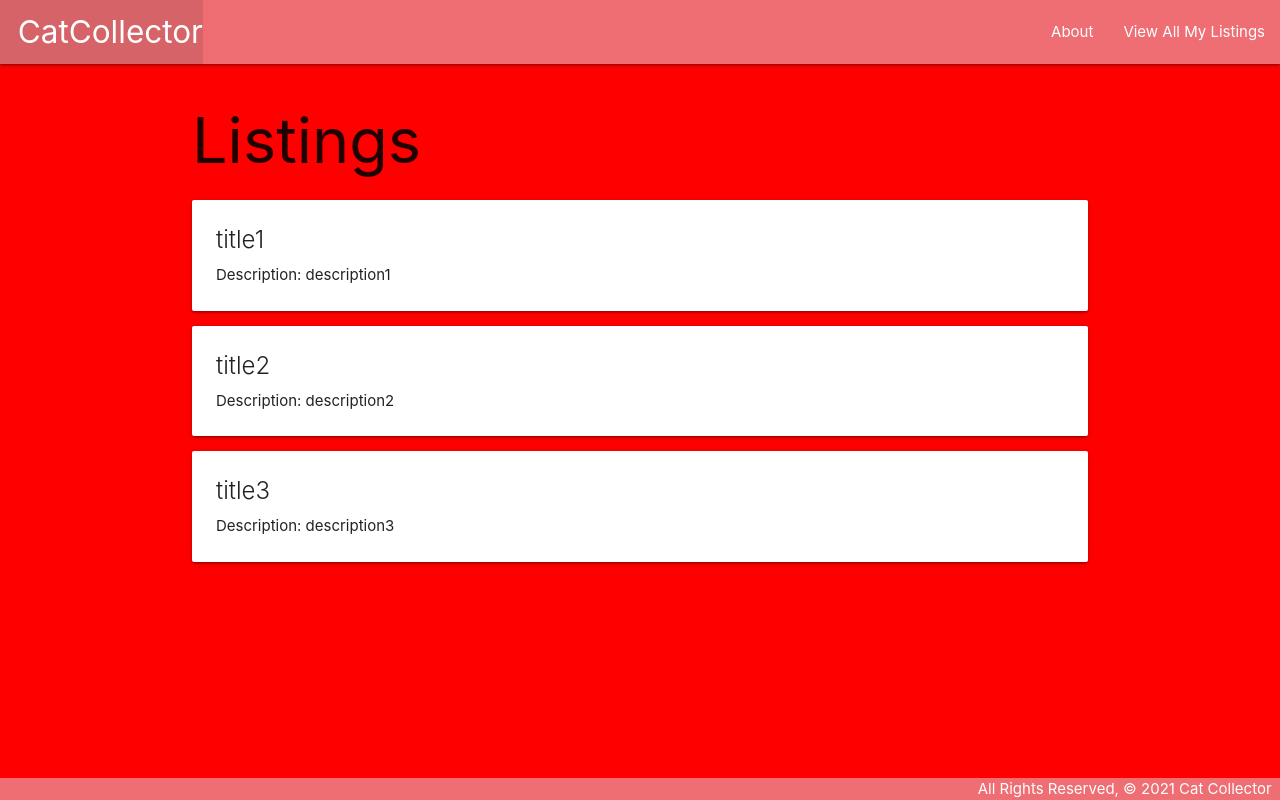
After one commit to mzecic/rendezvous, a Django app: page /listings/ in a window 1280 px wide. The commit adds this page. Run offline with Django 4.2, Linux system fonts and the light colour scheme.

Commit message:
add listing index page

```diff
--- a/main_app/templates/base.html
+++ b/main_app/templates/base.html
@@ -19,6 +19,7 @@
         </ul>
         <ul class="right">
           <li><a href="/about">About</a></li>
+          <li><a href="/listings">View All My Listings</a></li>
         </ul>
       </div>
     </nav>
--- /dev/null
+++ b/main_app/templates/listings/index.html
@@ -0,0 +1,15 @@
+{% extends 'base.html' %}
+{% block content %}
+
+<h1>Listings</h1>
+
+{% for listing in listings %}
+  <div class="card">
+    <div class="card-content">
+      <span class="card-title">{{ listing.title }}</span>
+      <p>Description: {{ listing.description }}</p>
+    </div>
+  </div>
+{% endfor %}
+
+{% endblock %}
--- a/main_app/urls.py
+++ b/main_app/urls.py
@@ -3,5 +3,6 @@ from . import views
 
 urlpatterns = [
     path('', views.home, name='home'),
-    path('about/', views.about, name='about')
+    path('about/', views.about, name='about'),
+    path('listings/', views.listings_index, name='index'),
 ]
--- a/main_app/views.py
+++ b/main_app/views.py
@@ -1,4 +1,16 @@
 from django.shortcuts import render
+
+# Test listings data
+class Listing:  # Note that parens are optional if not inheriting from another class
+  def __init__(self, title, description):
+    self.title = title
+    self.description = description
+
+listings = [
+  Listing('title1', 'description1'),
+  Listing('title2', 'description2'),
+  Listing('title3', 'description3'),
+  ]
 
 # Add the following import
 from django.http import HttpResponse
@@ -12,3 +24,6 @@ def about(request):
 
 def about(request):
   return render(request, 'about.html')
+
+def listings_index(request):
+  return render(request, 'listings/index.html', { 'listings': listings })
```
